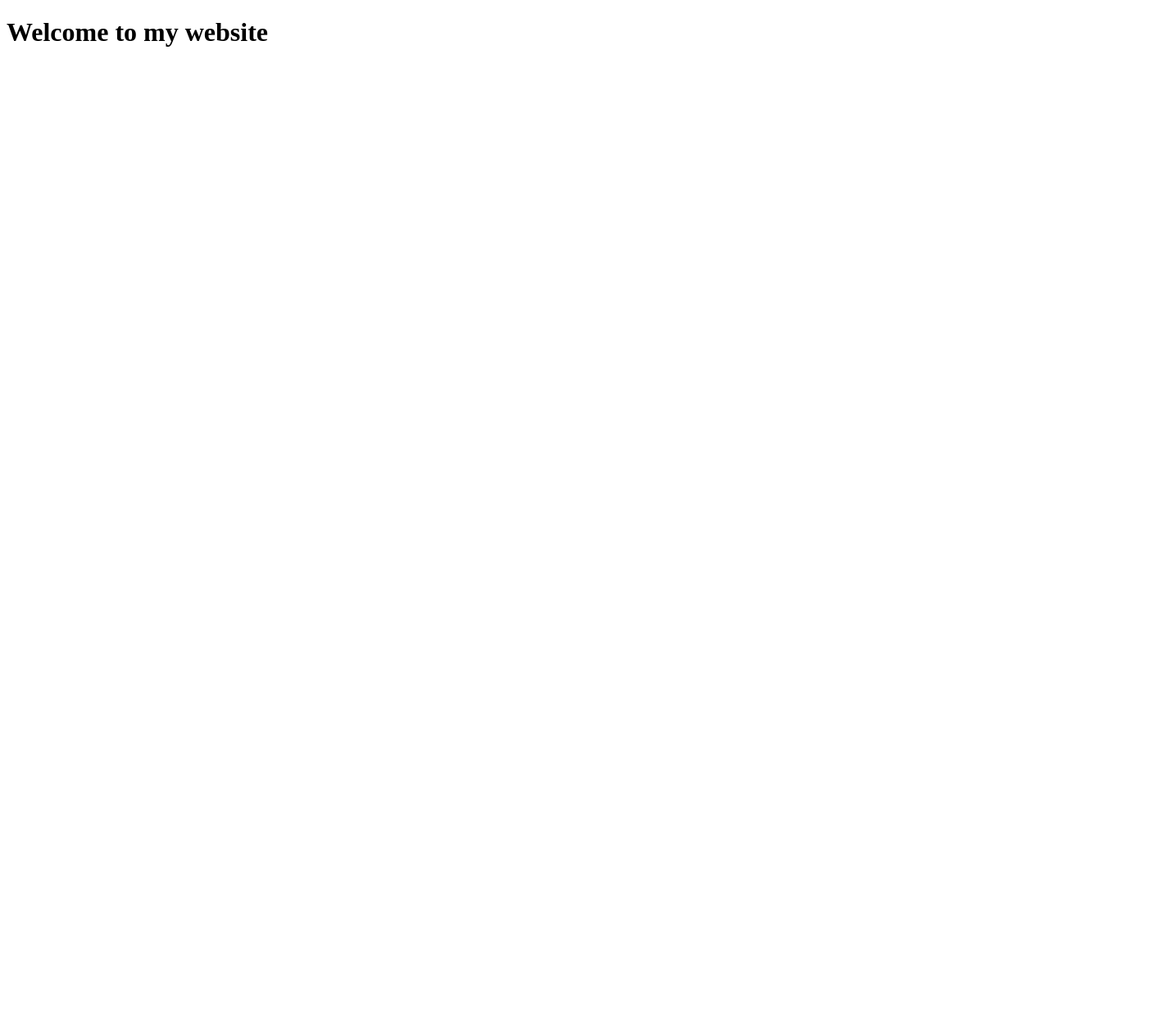
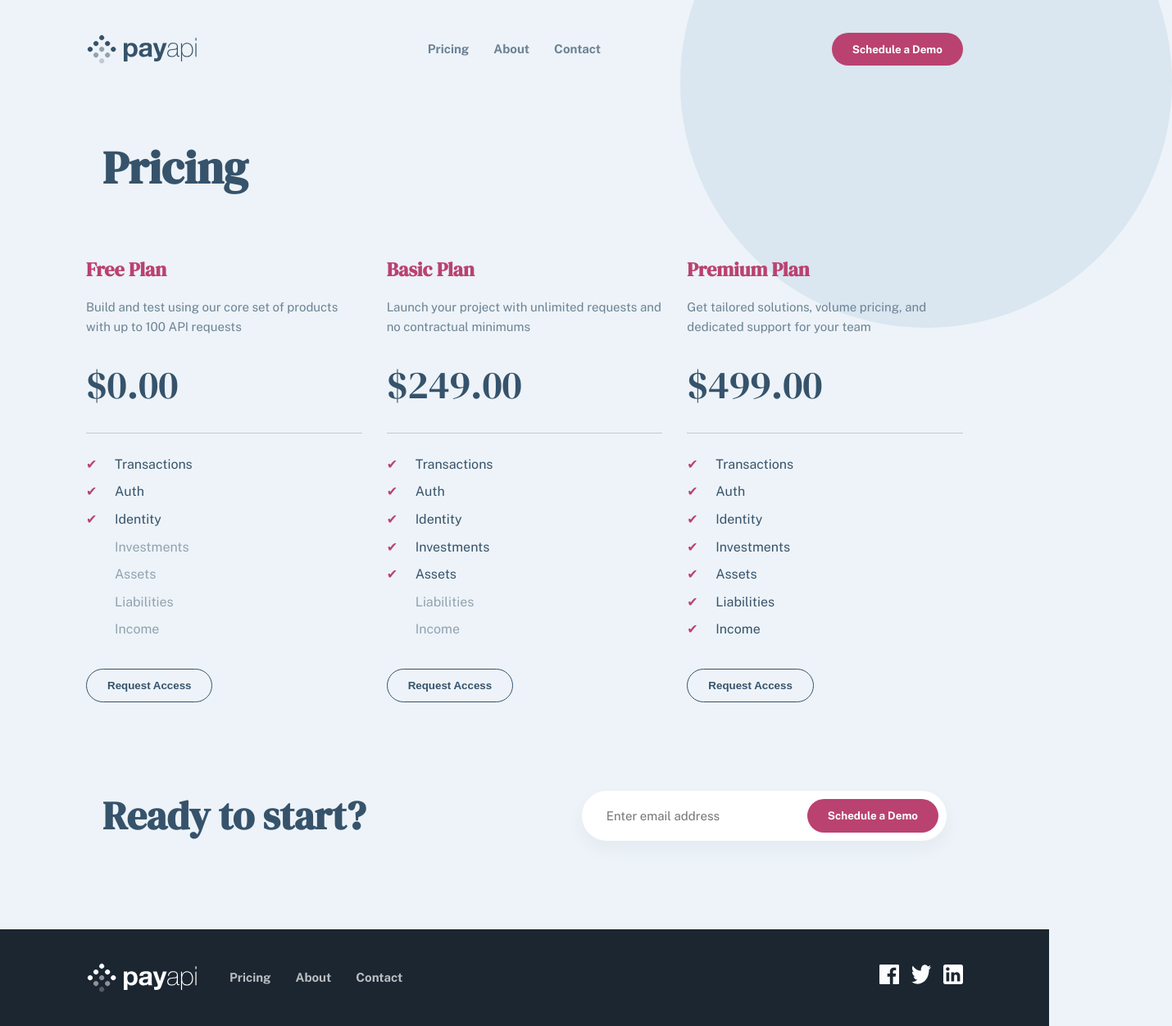
Before and after one commit to niksyarg/projectniksabir, a plain HTML site: page index.html in a window 1280 px wide. Shown: the whole page at 82% size, 1430 px wide, since content can reach past the window. Before the commit the page ends 800 px from the top, so only its background shows below. Drawn offline with nearby package versions, Linux system fonts and the light colour scheme.

Commit message:
changecss

```diff
--- a/index.html
+++ b/index.html
@@ -1,11 +1,111 @@
 <!DOCTYPE html>
-<html lang="en">
+<html lang="ru">
 <head>
     <meta charset="UTF-8">
     <meta name="viewport" content="width=device-width, initial-scale=1.0">
-    <title>Document</title>
+    <title>PayAPI Pricing</title>
+    <link rel="preconnect" href="https://fonts.googleapis.com">
+    <link href="https://fonts.googleapis.com/css2?family=DM+Serif+Display&family=Public+Sans:wght@400;700&display=swap" rel="stylesheet">
+    <link rel="stylesheet" href="style.css">
 </head>
 <body>
-    <h1>Welcome to my website</h1>
+
+    <div class="bg-circle"></div>
+
+    <header class="header container">
+        <a href="/" class="header__logo-link">
+            <img src="logo.svg" alt="PayAPI Logo" class="header__logo">
+        </a>
+        <nav class="header__nav">
+            <a href="#">Pricing</a>
+            <a href="#">About</a>
+            <a href="#">Contact</a>
+        </nav>
+        <button class="button button--pink">Schedule a Demo</button>
+    </header>
+
+    <main class="container main-content">
+        <h1 class="main-title">Pricing</h1>
+
+        <section class="pricing-grid">
+            <article class="card">
+                <h2 class="card__title">Free Plan</h2>
+                <p class="card__description">Build and test using our core set of products with up to 100 API requests</p>
+                <div class="card__price">$0.00</div>
+                <ul class="card__features">
+                    <li class="active">Transactions</li>
+                    <li class="active">Auth</li>
+                    <li class="active">Identity</li>
+                    <li class="inactive">Investments</li>
+                    <li class="inactive">Assets</li>
+                    <li class="inactive">Liabilities</li>
+                    <li class="inactive">Income</li>
+                </ul>
+                <button class="card__button">Request Access</button>
+            </article>
+
+            <article class="card">
+                <h2 class="card__title">Basic Plan</h2>
+                <p class="card__description">Launch your project with unlimited requests and no contractual minimums</p>
+                <div class="card__price">$249.00</div>
+                <ul class="card__features">
+                    <li class="active">Transactions</li>
+                    <li class="active">Auth</li>
+                    <li class="active">Identity</li>
+                    <li class="active">Investments</li>
+                    <li class="active">Assets</li>
+                    <li class="inactive">Liabilities</li>
+                    <li class="inactive">Income</li>
+                </ul>
+                <button class="card__button">Request Access</button>
+            </article>
+
+            <article class="card">
+                <h2 class="card__title">Premium Plan</h2>
+                <p class="card__description">Get tailored solutions, volume pricing, and dedicated support for your team</p>
+                <div class="card__price">$499.00</div>
+                <ul class="card__features">
+                    <li class="active">Transactions</li>
+                    <li class="active">Auth</li>
+                    <li class="active">Identity</li>
+                    <li class="active">Investments</li>
+                    <li class="active">Assets</li>
+                    <li class="active">Liabilities</li>
+                    <li class="active">Income</li>
+                </ul>
+                <button class="card__button">Request Access</button>
+            </article>
+        </section>
+
+        <section class="cta container">
+            <h2 class="cta__title">Ready to start?</h2>
+            <form class="cta__form">
+                <input type="email" class="cta__input" placeholder="Enter email address">
+                <button type="submit" class="button button--pink">Schedule a Demo</button>
+            </form>
+        </section>
+
+    </main>
+
+    <footer class="footer">
+        <div class="container footer__content">
+            <div class="footer__logo-nav">
+                <a href="/" class="footer__logo-link">
+                    <img src="logo.svg" alt="PayAPI Logo" class="footer__logo">
+                </a>
+                <nav class="footer__nav">
+                    <a href="#">Pricing</a>
+                    <a href="#">About</a>
+                    <a href="#">Contact</a>
+                </nav>
+            </div>
+            <div class="footer__socials">
+                <a href="#"><img src="facebook.svg" alt="Facebook"></a>
+                <a href="#"><img src="twitter.svg" alt="Twitter"></a>
+                <a href="#"><img src="linkedin.svg" alt="LinkedIn"></a>
+            </div>
+        </div>
+    </footer>
+
 </body>
 </html>
--- /dev/null
+++ b/style.css
@@ -0,0 +1,278 @@
+:root {
+    --pink: #ba4270;
+    --dark-blue: #36536b;
+    --light-blue: #6c8294;
+    --bg-color: #edf3f8;
+    --white: #ffffff;
+}
+* {
+    box-sizing: border-box;
+    margin: 0;
+    padding: 0;
+}
+body {
+    font-family: 'Public Sans', sans-serif;
+    background-color: var(--bg-color);
+    color: var(--dark-blue);
+    overflow-x: hidden;
+    line-height: 1.6;
+}
+.container {
+    max-width: 1110px;
+    margin: 0 auto;
+    padding: 0 20px;
+    position: relative;
+}
+.button {
+    border: none;
+    padding: 12px 25px;
+    border-radius: 25px;
+    cursor: pointer;
+    font-weight: bold;
+    font-family: 'Public Sans', sans-serif;
+    transition: background-color 0.3s, color 0.3s;
+}
+.button--pink {
+    background-color: var(--pink);
+    color: var(--white);
+}
+.button--pink:hover {
+    background-color: #da618f;
+}
+.header {
+    display: flex;
+    justify-content: space-between;
+    align-items: center;
+    padding: 40px 20px;
+    margin-bottom: 40px;
+}
+.header__logo-link {
+    display: flex;
+    align-items: center;
+}
+.header__logo {
+    height: 38px;
+}
+.header__nav {
+    display: flex;
+    gap: 30px;
+}
+.header__nav a {
+    text-decoration: none;
+    color: var(--dark-blue);
+    font-weight: bold;
+    font-size: 15px;
+    opacity: 0.7;
+    transition: opacity 0.3s;
+}
+.header__nav a:hover {
+    opacity: 1;
+}
+.main-content {
+    margin-top: 40px;
+    margin-bottom: 100px;
+}
+.main-title {
+    font-family: 'DM Serif Display', serif;
+    font-size: 56px;
+    margin-bottom: 60px;
+    margin-left: 20px;
+}
+.pricing-grid {
+    display: flex;
+    gap: 30px;
+    justify-content: space-between;
+}
+.card {
+    flex: 1;
+}
+.card__title {
+    color: var(--pink);
+    font-size: 24px;
+    margin-bottom: 15px;
+    font-family: 'DM Serif Display', serif;
+}
+.card__description {
+    font-size: 15px;
+    color: var(--light-blue);
+    margin-bottom: 20px;
+}
+.card__price {
+    font-family: 'DM Serif Display', serif;
+    font-size: 48px;
+    margin-bottom: 25px;
+    border-bottom: 1px solid rgba(54, 83, 107, 0.25);
+    padding-bottom: 20px;
+}
+.card__features {
+    list-style: none;
+    margin-bottom: 35px;
+}
+.card__features li {
+    padding-left: 35px;
+    margin-bottom: 8px;
+    position: relative;
+}
+.card__features li.active::before {
+    content: '✔';
+    position: absolute;
+    left: 0;
+    color: var(--pink);
+}
+.card__features li.inactive {
+    opacity: 0.5;
+    padding-left: 35px;
+}
+.card__button {
+    background: transparent;
+    border: 1px solid var(--dark-blue);
+    padding: 12px 25px;
+    border-radius: 25px;
+    cursor: pointer;
+    font-weight: bold;
+    color: var(--dark-blue);
+    transition: 0.3s;
+}
+.card__button:hover {
+    background-color: var(--dark-blue);
+    color: white;
+}
+.bg-circle {
+    position: absolute;
+    top: -200px;
+    right: -150px;
+    width: 600px;
+    height: 600px;
+    background-color: #dae6f0;
+    border-radius: 50%;
+    z-index: -1;
+}
+.cta {
+    display: flex;
+    justify-content: space-between;
+    align-items: center;
+    margin-top: 100px;
+    margin-bottom: 100px;
+    gap: 30px;
+}
+.cta__title {
+    font-family: 'DM Serif Display', serif;
+    font-size: 48px;
+    max-width: 400px;
+}
+.cta__form {
+    display: flex;
+    gap: 15px;
+    background-color: var(--white);
+    padding: 10px;
+    border-radius: 40px;
+    box-shadow: 0px 10px 20px rgba(54, 83, 107, 0.05);
+}
+.cta__input {
+    border: none;
+    padding: 12px 20px;
+    border-radius: 30px;
+    font-family: 'Public Sans', sans-serif;
+    font-size: 15px;
+    width: 250px;
+}
+.cta__input:focus {
+    outline: none; /
+}
+.footer {
+    background-color: #1b2631;
+    color: var(--white);
+    padding: 40px 0;
+}
+.footer__content {
+    display: flex;
+    justify-content: space-between;
+    align-items: center;
+}
+.footer__logo-nav {
+    display: flex;
+    align-items: center;
+    gap: 40px;
+}
+.footer__logo-link {
+    display: flex;
+    align-items: center;
+}
+.footer__logo {
+    height: 38px;
+    filter: brightness(0) invert(1);
+}
+.footer__nav {
+    display: flex;
+    gap: 30px;
+}
+.footer__nav a {
+    text-decoration: none;
+    color: var(--white);
+    font-weight: bold;
+    font-size: 15px;
+    opacity: 0.7;
+    transition: opacity 0.3s;
+}
+.footer__nav a:hover {
+    opacity: 1;
+}
+.footer__socials {
+    display: flex;
+    gap: 15px;
+}
+.footer__socials img {
+    height: 24px;
+    width: 24px;
+    transition: opacity 0.3s;
+}
+.footer__socials a:hover img {
+    opacity: 0.7;
+}
+@media (max-width: 768px) {
+    .header {
+        flex-direction: column;
+        gap: 15px;
+        text-align: center;
+    }
+    .header__nav {
+        flex-direction: column;
+        gap: 10px;
+    }
+    .pricing-grid {
+        flex-direction: column;
+        align-items: center;
+        text-align: center;
+    }
+    .card__features li {
+        padding-left: 0;
+    }
+    .cta {
+        flex-direction: column;
+        text-align: center;
+        gap: 20px;
+    }
+    .cta__form {
+        flex-direction: column;
+        gap: 10px;
+        background-color: transparent;
+        box-shadow: none;
+    }
+    .cta__input {
+        width: 100%;
+        background-color: var(--white);
+    }
+    .footer__content {
+        flex-direction: column;
+        gap: 20px;
+        text-align: center;
+    }
+    .footer__logo-nav {
+        flex-direction: column;
+        gap: 20px;
+    }
+    .footer__nav {
+        flex-direction: column;
+        gap: 10px;
+    }
+}
```
Also changed, not shown: bg-pattern-circle.svg (added), facebook.svg (added), google.svg (added), hewlett-packard.svg (added), icon-check.svg (added), linkedin.svg (added), logo.svg (added), microsoft.svg (added), nvidia.svg (added), oracle.svg (added), tesla.svg (added), twitter.svg (added).
